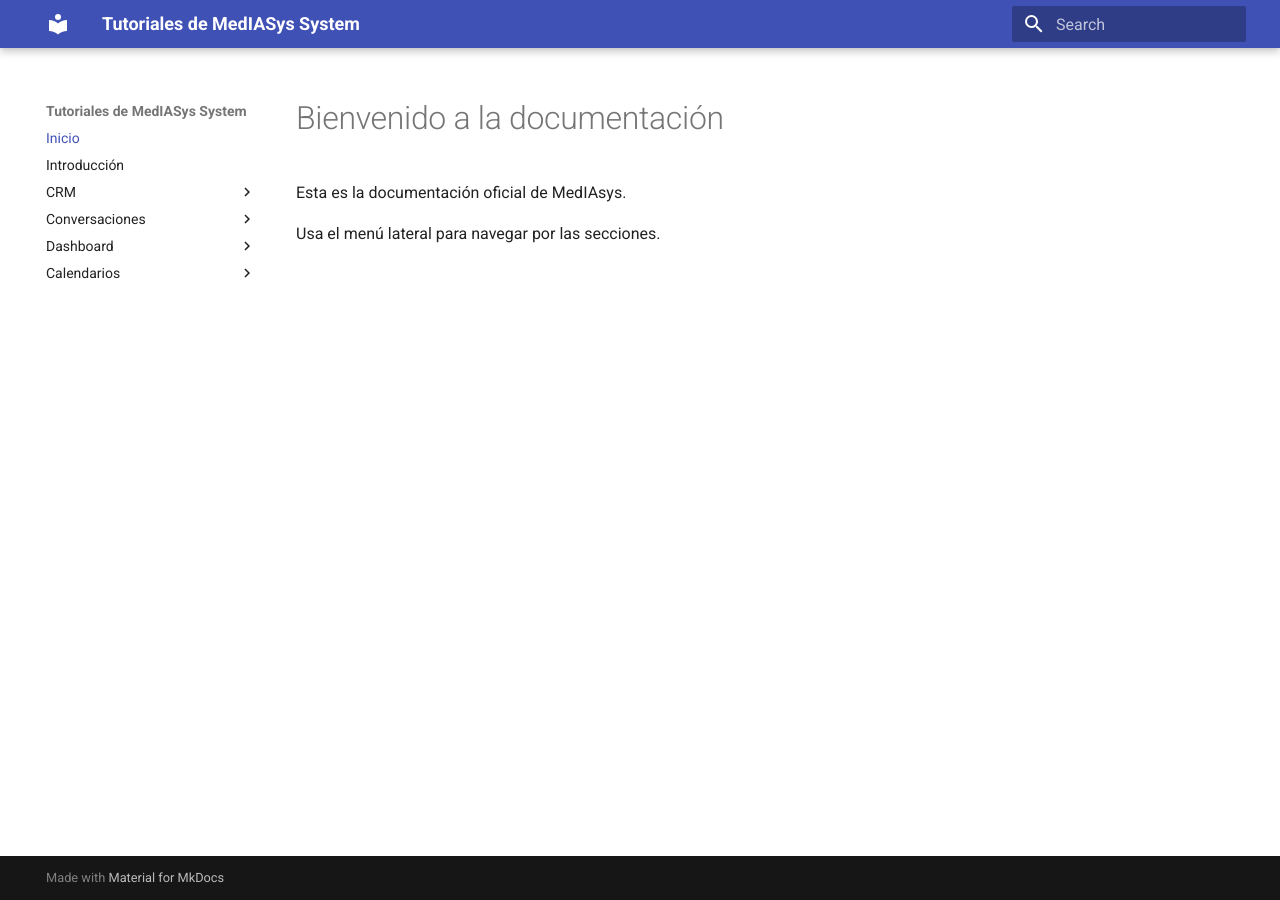
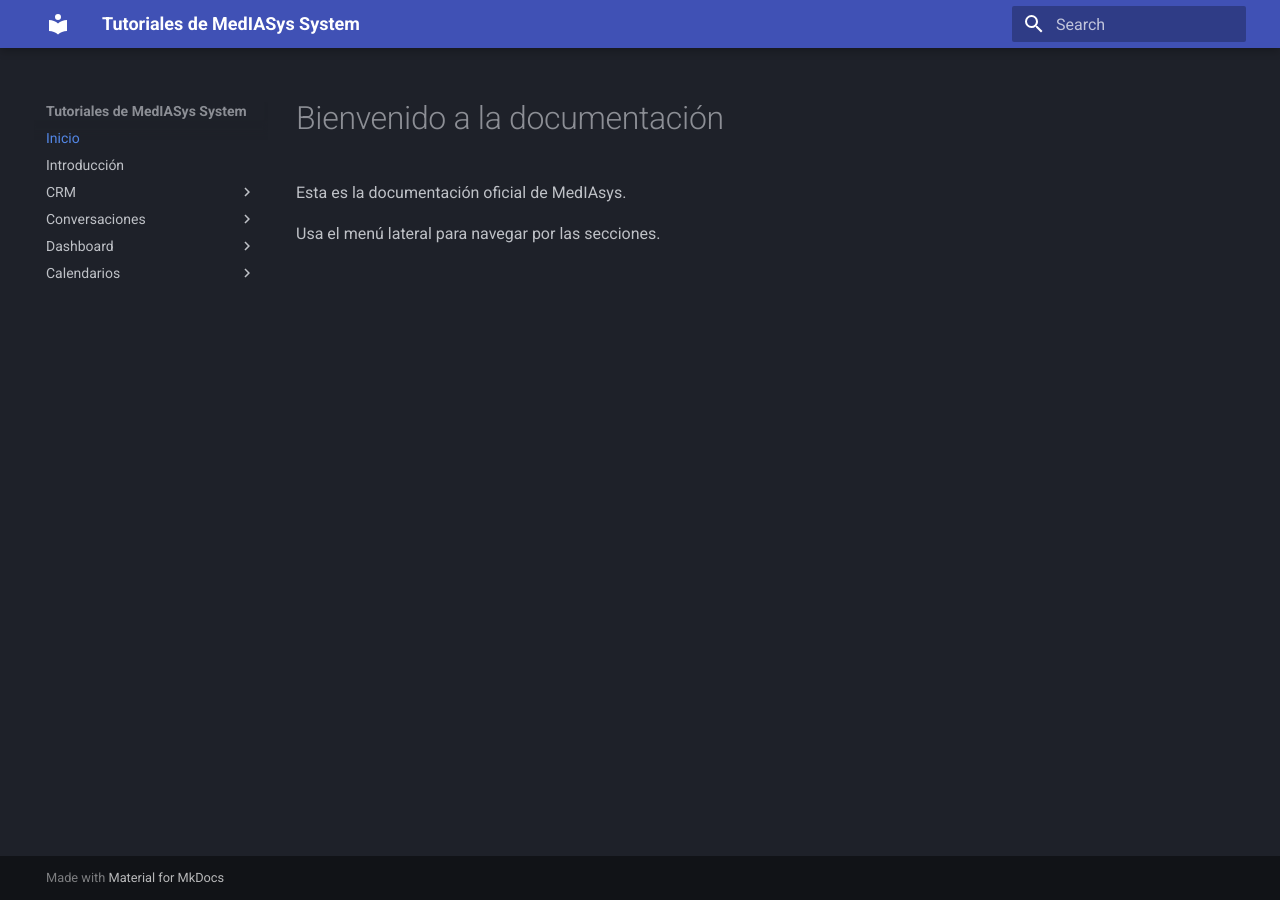
Before and after one commit to lsalazarti202451-a11y/agencia-docs, an MkDocs documentation site: the page built from docs/index.md, in a window 1280 px wide. Built offline with MkDocs 1.6.1 and Material for MkDocs 9.7.7, drawn with Linux system fonts in a browser that asks for light colours.

Commit message:
Update mkdocs.yml

```diff
--- a/mkdocs.yml
+++ b/mkdocs.yml
@@ -1,7 +1,13 @@
 site_name: Tutoriales de MedIASys System
 theme:
   name: material
-
+  palette:
+    scheme: slate
+    primary: indigo
+    accent: cyan
+  font:
+    text: Roboto
+    code: Roboto Mono
 nav:
   - Inicio: index.md
   - Introducción: intro.md
```
